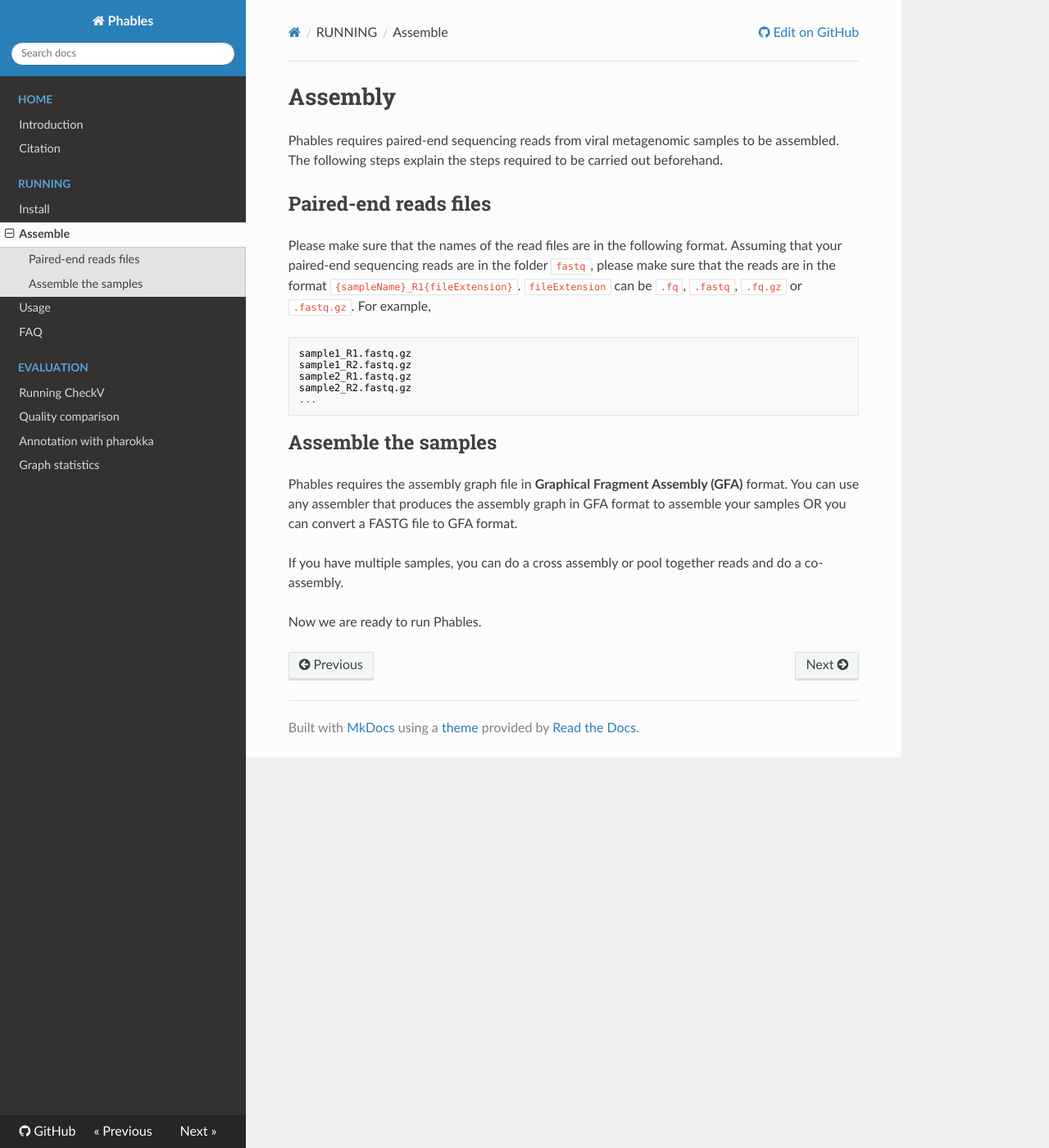
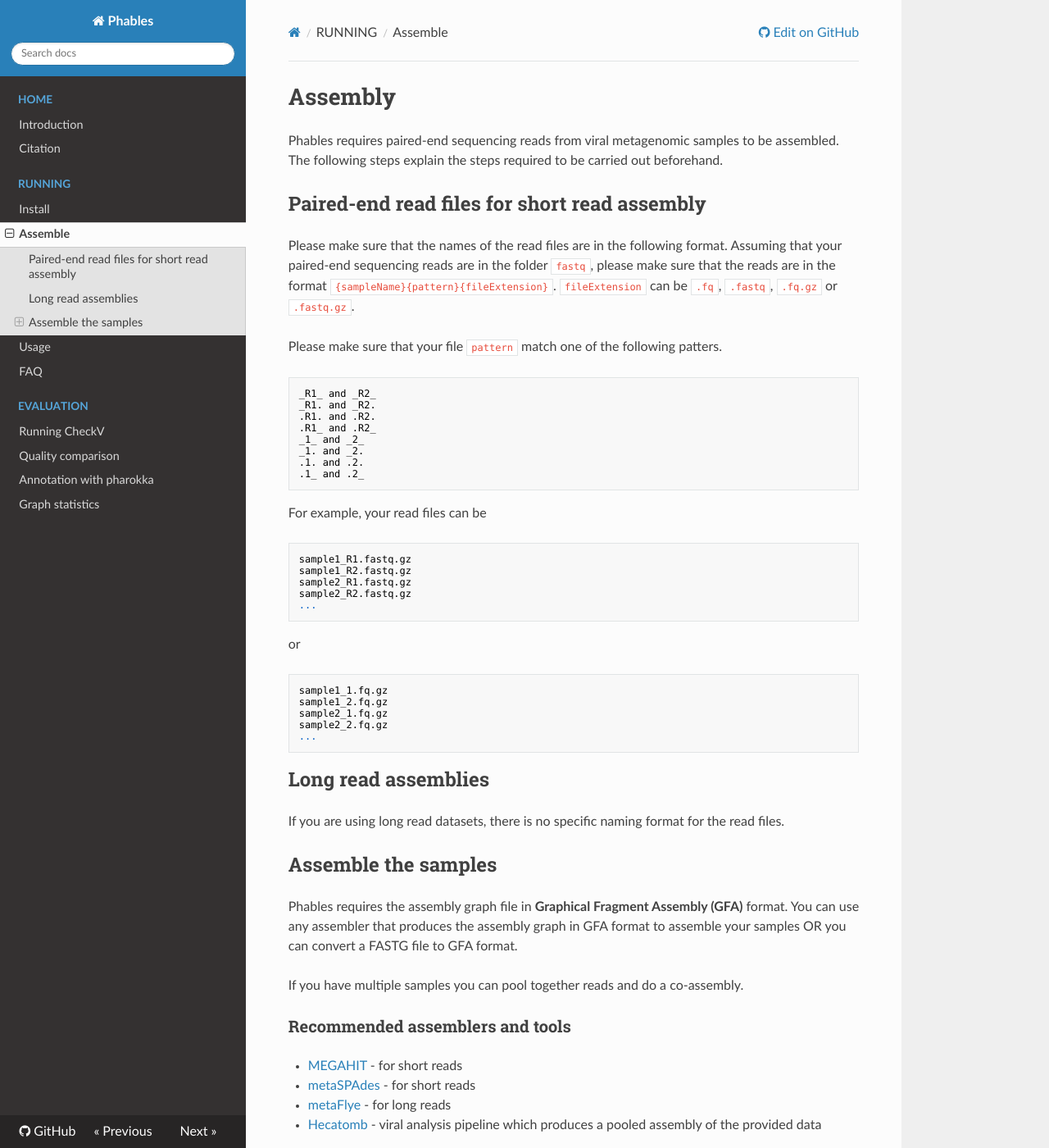
Before and after one commit to Vini2/phables, an MkDocs documentation site: the page built from docs/assemble.md, in a window 1280 px wide and 1400 px high. Shown: the whole window at 82% size. Built offline with MkDocs 1.6.1, drawn with Linux system fonts in a browser that asks for light colours; nearby versions of some CDN libraries; a script that is not in the unit is left out.

Commit message:
DOC: Update docs

````diff
--- a/docs/assemble.md
+++ b/docs/assemble.md
@@ -3,9 +3,24 @@
 Phables requires paired-end sequencing reads from viral metagenomic samples to be assembled. The following steps explain the steps required to be carried out beforehand.
 
 
-## Paired-end reads files
+## Paired-end read files for short read assembly
 
-Please make sure that the names of the read files are in the following format. Assuming that your paired-end sequencing reads are in the folder `fastq`, please make sure that the reads are in the format `{sampleName}_R1{fileExtension}`. `fileExtension` can be `.fq`, `.fastq`, `.fq.gz` or `.fastq.gz`.  For example,
+Please make sure that the names of the read files are in the following format. Assuming that your paired-end sequencing reads are in the folder `fastq`, please make sure that the reads are in the format `{sampleName}{pattern}{fileExtension}`. `fileExtension` can be `.fq`, `.fastq`, `.fq.gz` or `.fastq.gz`.
+
+Please make sure that your file `pattern` match one of the following patters.
+
+```
+_R1_ and _R2_
+_R1. and _R2.
+.R1. and .R2.
+.R1_ and .R2_
+_1_ and _2_
+_1. and _2.
+.1. and .2.
+.1_ and .2_
+```
+
+For example, your read files can be
 
 ```
 sample1_R1.fastq.gz
@@ -15,12 +30,31 @@ sample2_R2.fastq.gz
 ...
 ```
 
+or
+
+```
+sample1_1.fq.gz
+sample1_2.fq.gz
+sample2_1.fq.gz
+sample2_2.fq.gz
+...
+```
+
+## Long read assemblies
+
+If you are using long read datasets, there is no specific naming format for the read files.
+
 ## Assemble the samples
 
 Phables requires the assembly graph file in **Graphical Fragment Assembly (GFA)** format. You can use any assembler that produces the assembly graph in GFA format to assemble your samples OR you can convert a FASTG file to GFA format.
 
-If you have multiple samples, you can do a cross assembly or pool together reads and do a co-assembly.
+If you have multiple samples you can pool together reads and do a co-assembly.
 
+### Recommended assemblers and tools
 
+* [MEGAHIT](https://github.com/voutcn/megahit) - for short reads
+* [metaSPAdes](https://github.com/ablab/spades) - for short reads
+* [metaFlye](https://github.com/fenderglass/Flye) - for long reads
+* [Hecatomb](https://github.com/shandley/hecatomb) - viral analysis pipeline which produces a pooled assembly of the provided data
 
 Now we are ready to run Phables.
````
Also changed, not shown: docs/usage.md (+40 -15 lines).
